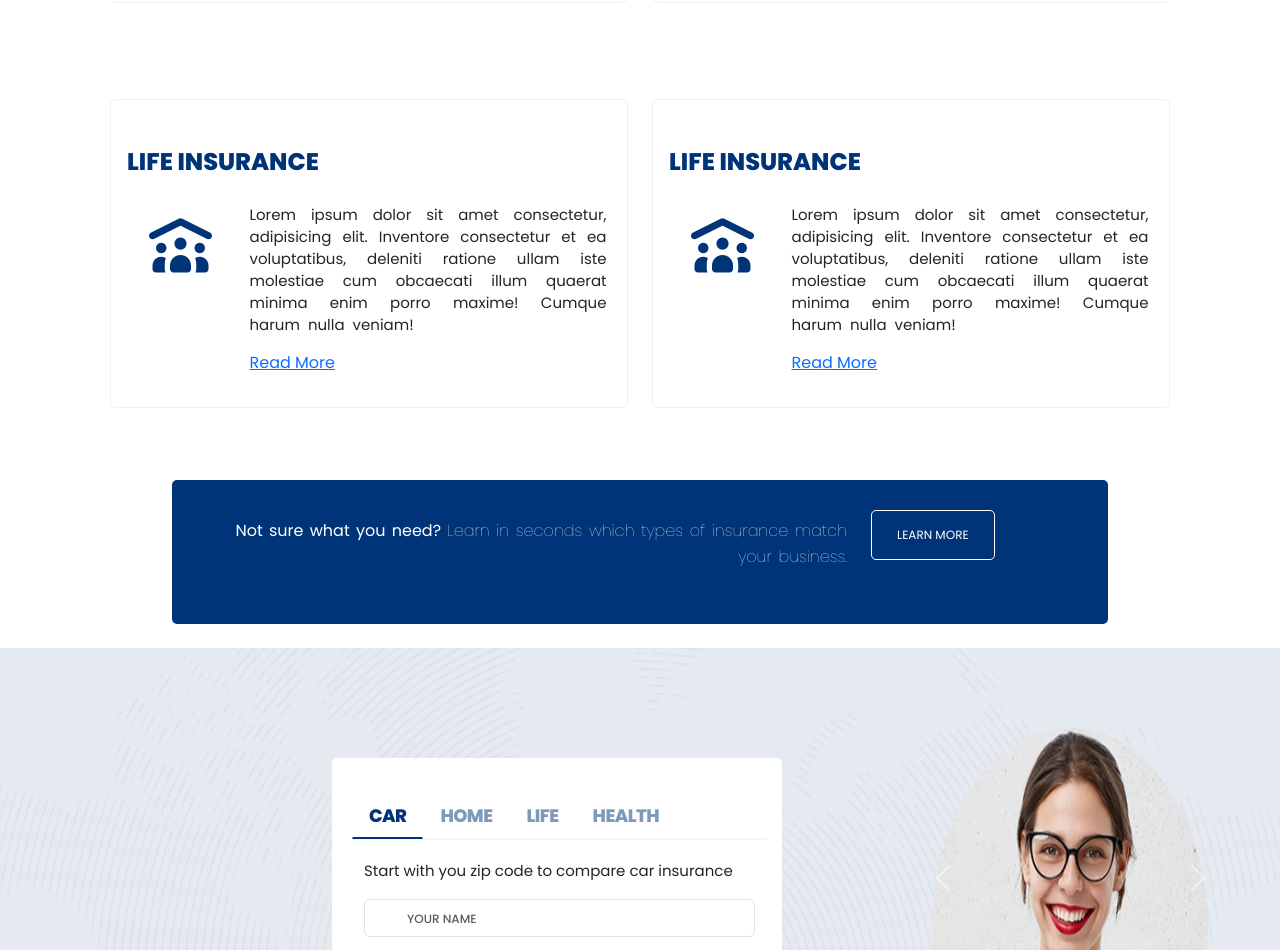
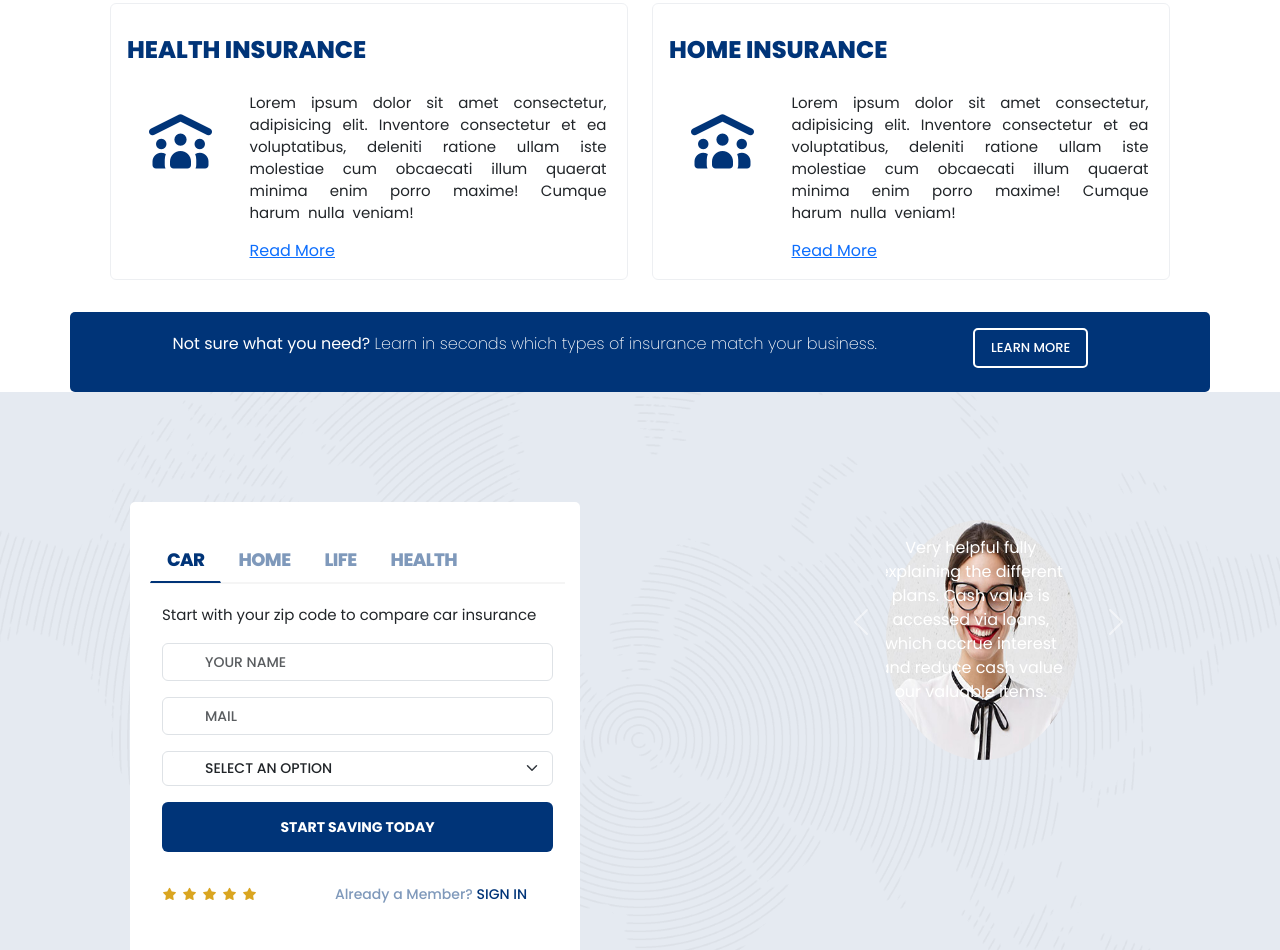
Before and after one commit to mohamedmahroofa/Insurance, an Angular app: page / in a window 1280 px wide. Shown: the part 1442-2392 px from the top of the page. Built offline with nearby package versions, Linux system fonts and the light colour scheme.

Commit message:
Readded the Learn-more section

```diff
--- a/src/app/info/info.component.css
+++ b/src/app/info/info.component.css
@@ -48,29 +48,28 @@
 #learn-more {
   background-color: #003478;
   border-radius: 5px;
-  padding: 30px 30px;
-  width: 100%;
+  width: 1140px;
 }
 
 #learn-more p {
   color: #fff;
-  line-height: 26px;
-  word-spacing: 2px;
+  font-size: 16px;
+  /* word-spacing: 0.5px;
+  letter-spacing: -0.5px; */
 }
 
 #learn-more span {
-  font-weight: 100;
+  font-weight: 200;
 }
 
 #learn-more button {
-  border: 1px solid white;
+  border: 2px solid white;
   background-color: #003478;
   color: white;
-  padding: 15px 25px;
-  font-size: 12px;
+  font-size: 13px;
   border-radius: 5px;
   text-transform: uppercase;
-  text-align: center;
+  font-weight: 500;
 }
 
 #learn-more button:hover {
@@ -79,6 +78,37 @@
 }
 
 /* Contact Form begins */
+
+.card {
+  border: 1px solid #edeff2;
+}
+
+.card-header {
+  border-bottom: none;
+  text-transform: uppercase;
+  background-color: white;
+  font-size: 24px;
+  font-weight: 800;
+  margin-top: 20px;
+  margin-right: 20px;
+  padding-right: 30px;
+  color: #003478;
+}
+
+.card-body p.card-text {
+  text-align: justify;
+  font-size: 15px;
+  font-weight: 400;
+  word-spacing: 4px;
+  line-height: 22px;
+  word-wrap: none;
+  white-space: none;
+  margin: 0 0 15px 0;
+}
+
+.card-body i {
+  color: #003478;
+}
 
 #contactform {
   background-color: #e5eaf1;
@@ -91,7 +121,9 @@
   padding: 80px 0px 80px 0px;
   overflow: visible;
 }
-
+/* #contactform .container{
+  max-width: 100% !important;
+} */
 .zipcode {
   border-radius: 5px;
   padding: 35px 15px 20px 20px;
@@ -126,19 +158,19 @@
   font-size: 15px;
   text-align: justify;
   font-weight: 400;
-  /* letter-spacing: 2px; */
+  /* letter-spacing: -12px; */
 }
 
 .tab-content .tab-pane input::placeholder,
 .form-select {
-  font-size: 12px;
+  font-size: 14px;
   font-weight: 500;
   padding-left: 30px;
   text-transform: uppercase;
 }
 
 .tab-content .tab-pane .form-select {
-  padding-left: 40px;
+  padding-left: 42px;
 }
 
 .tab-content .tab-pane .btn-primary {
@@ -146,58 +178,68 @@
   background-color: #003478;
   border: none;
   font-size: 14px;
+  font-weight: 700;
   height: 50px;
-  font-weight: 400;
   padding: 15px;
 }
 
-.ratings{
-  margin-top: 20px;
+.ratings {
+  margin-top: 30px;
 }
 
-.ratings .fa-star{
+.ratings .fa-star {
   margin-right: 5px;
   color: goldenrod;
   font-size: 12px;
 }
 
-
-.ratings .lightext{
+.ratings .lightext {
   color: #7f99bb;
   font-size: 14px;
-  font-weight: 700;
-  letter-spacing: -0.5px;
+  font-weight: 500;
+  letter-spacing: 0px;
 }
 
-.ratings .boldtext{
+.ratings .boldtext {
   text-transform: uppercase;
   color: #003478;
   font-size: 14px;
   font-weight: 500;
 }
 
-#contactcarousel{
+#contactcarousel {
   right: 60px;
   width: 300px;
   height: 300px;
-  position: absolute;
-  z-index: 15;
+  /* position:absolute;
+  z-index:15; */
 }
 
-.carousel-item{
+.carousel-item {
   position: relative;
-  height: 50vh;
+  height: 30vh;
+  width: 15vw; /* if using vw, make it half of vh*/
   /* max-width: 50%; */
 }
 
-.carousel-item img{
+.carousel-item img {
   display: block;
-  width: 85px;
-  height: 85px;
+  width: 25%;
 }
 
-.carousel-item .rounded-corner{
-  width: 50%;
+.carousel-item .rounded-corner {
+  width: 25%;
   height: auto;
 }
+
+#contactcarousel .carousel-caption {
+  margin-top: 600px;
+  margin-left: -40px;
+  /* margin-right: 40px; */
+  width: 100%;
+}
+
+#contactform .carousel-caption p {
+  text-align: center;
+}
 /* Contact Form ends */
--- a/src/app/info/info.component.html
+++ b/src/app/info/info.component.html
@@ -22,17 +22,18 @@
 
 <!-- insurance details starts -->
 <section>
-  <div class="container d-flex justify-content-center">
+  <div class="container-fluid">
+    <div class="container">
       <!-- row 1 starts -->
       <div class="row m-3 py-3">
         <!-- column 1 card starts -->
         <div class="col-6">
-        <div class="card my-3 py-3">
+          <div class="card">
             <div class="card-header">Life Insurance</div>
             <div class="card-body">
               <div class="row d-block d-flex justify-content-center">
                 <div
-                class="col-5 ms-1 my-4 mt-3 mb-3 w-auto d-block d-inline-flex justify-content-center"
+                  class="col-5 ms-1 my-4 mt-4 mb-3 w-auto d-block d-inline-flex justify-content-center"
                 >
                   <small>
                     <i
@@ -55,14 +56,14 @@
           </div>
         </div>
         <!-- column 1 card ends -->
-      <!-- column 2 card ends -->
+        <!-- column 2 card starts -->
         <div class="col-6">
-        <div class="card my-3 py-3">
+          <div class="card">
             <div class="card-header">Life Insurance</div>
             <div class="card-body">
               <div class="row d-block d-flex justify-content-center">
                 <div
-                class="col-5 ms-1 my-4 mt-3 mb-3 w-auto d-block d-inline-flex justify-content-center"
+                  class="col-5 ms-1 my-4 mt-4 mb-3 w-auto d-block d-inline-flex justify-content-center"
                 >
                   <small>
                     <i
@@ -86,20 +87,17 @@
         </div>
         <!-- column 2 card ends -->
       </div>
-  </div>
-</section>
-<section>
-  <div class="container d-flex justify-content-center">
-    <!-- row 1 starts -->
+      <!-- row 1 ends -->
+
       <div class="row m-3 py-3">
         <!-- column 1 card starts -->
         <div class="col-6">
-        <div class="card my-3 py-3">
-          <div class="card-header">Life Insurance</div>
+          <div class="card">
+            <div class="card-header">Health Insurance</div>
             <div class="card-body">
               <div class="row d-block d-flex justify-content-center">
                 <div
-                class="col-5 ms-1 my-4 mt-3 mb-3 w-auto d-block d-inline-flex justify-content-center"
+                  class="col-5 ms-1 my-4 mt-4 mb-3 w-auto d-block d-inline-flex justify-content-center"
                 >
                   <small>
                     <i
@@ -122,14 +120,14 @@
           </div>
         </div>
         <!-- column 1 card ends -->
-      <!-- column 2 card ends -->
+        <!-- column 2 card starts -->
         <div class="col-6">
-        <div class="card my-3 py-3">
-          <div class="card-header">Life Insurance</div>
+          <div class="card">
+            <div class="card-header">Home Insurance</div>
             <div class="card-body">
               <div class="row d-block d-flex justify-content-center">
                 <div
-                class="col-5 ms-1 my-4 mt-3 mb-3 w-auto d-block d-inline-flex justify-content-center"
+                  class="col-5 ms-1 my-4 mt-4 mb-3 w-auto d-block d-inline-flex justify-content-center"
                 >
                   <small>
                     <i
@@ -153,40 +151,35 @@
         </div>
         <!-- column 2 card ends -->
       </div>
+      <!-- row 1 ends -->
+    </div>
   </div>
 </section>
+<!-- insurance details ends -->
 
-<!-- Learn More section starts -->
-<section>
-  <div
-    class="container d-flex justify-content-center align-items-center my-4 w-75"
-  >
-    <div class="row" id="learn-more">
-      <div class="col-9 my-2 text-end">
-        <p>
-          Not sure what you need?
-          <span
-            >Learn in seconds which types of insurance match your
-            business.</span
-          >
-        </p>
+<!-- Learn More Section starts -->
+  <div class="container" id="learn-more">
+  <div class="row py-2">
+    <div class="col-9 px-5 py-1 my-2">
+      <p class="text-end">Not sure what you need? <span>Learn in seconds which types of insurance match your business.</span></p>
     </div>
-      <div class="col-3 text-start">
-        <button>Learn More</button>
+    <div class="col-3 text-start px-5 py-1 my-1">
+      <button class="btn btn-primary py-2 px-3">Learn More</button>
     </div>
   </div>
   </div>
-</section>
-<!-- Learn More section ends -->
 
-<!-- Contact Form section starts -->
+
+<!-- Learn More Section ends -->
+
 <section id="contactform">
   <div class="container-fluid">
-    <div class="row d-flex justify-content-center">
+    <div class="container">
+      <div class="row gx-0 d-flex justify-content-center">
         <!-- contact details starts -->
         <div class="col-6">
-        <div class="zipcode">
-          <!-- Nav tabs starts -->
+          <div class="zipcode mx-5">
+            <!-- Nav tabs starts-->
             <ul class="nav nav-tabs">
               <li class="nav-item">
                 <a
@@ -212,14 +205,13 @@
                 >
               </li>
             </ul>
-          <!-- Nav Tab ends -->
-
-          <!-- Tab panes  starts-->
+            <!-- Nav tabs ends-->
+            <!-- Tab panes starts-->
             <div class="tab-content">
               <!-- car insurance details starts -->
               <div class="tab-pane container active" id="carinsurance">
                 <p class="form-title">
-                Start with you zip code to compare car insurance
+                  Start with your zip code to compare car insurance
                 </p>
                 <div class="carform">
                   <form>
@@ -243,32 +235,40 @@
                     </div>
                     <div class="mb-3">
                       <select class="form-select">
-                      <option selected>Property Type</option>
+                        <option selected>Select an option</option>
                         <option value="carinsurance">Car Insurance</option>
                         <option value="homeinsurance">Home Insurance</option>
                         <option value="lifeinsurance">Life Insurance</option>
-                      <option value="healthinsurance">Health Insurance</option>
+                        <option value="healthinsurance">
+                          Health Insurance
+                        </option>
                       </select>
                     </div>
                     <button type="submit" class="btn btn-primary w-100">
-                    Start Saving Today
+                      Start Saving today
                     </button>
                   </form>
                   <div class="row ratings">
                     <div class="col-5">
-                    <small><i class="fa-solid fa-star"></i></small>
-                    <small><i class="fa-solid fa-star"></i></small>
-                    <small><i class="fa-solid fa-star"></i></small>
-                    <small><i class="fa-solid fa-star"></i></small>
-                    <small><i class="fa-solid fa-star"></i></small>
+                      <small class="pt-2"
+                        ><i class="fa-solid fa-star"></i
+                      ></small>
+                      <small class="pt-2"
+                        ><i class="fa-solid fa-star"></i
+                      ></small>
+                      <small class="pt-2"
+                        ><i class="fa-solid fa-star"></i
+                      ></small>
+                      <small class="pt-2"
+                        ><i class="fa-solid fa-star"></i
+                      ></small>
+                      <small class="pt-2"
+                        ><i class="fa-solid fa-star"></i
+                      ></small>
                     </div>
                     <div class="col-7">
-                    <p>
-                      <span class="lightext">Already a Member?</span
-                      ><a href="#carinsurance" class="boldtext nav-link"
-                        >Sign In</a
-                      >
-                    </p>
+                      <span class="lightext">Already a Member? </span
+                      ><a><span class="boldtext">Sign In</span></a>
                     </div>
                   </div>
                 </div>
@@ -277,7 +277,7 @@
               <!-- home insurance details starts -->
               <div class="tab-pane container fade" id="homeinsurance">
                 <p class="form-title">
-                Start with you zip code to compare home insurance
+                  Start with your zip code to compare home insurance
                 </p>
                 <div class="homeform">
                   <form>
@@ -301,36 +301,49 @@
                     </div>
                     <div class="mb-3">
                       <select class="form-select">
-                      <option selected>Property Type</option>
+                        <option selected>Select an option</option>
                         <option value="carinsurance">Car Insurance</option>
                         <option value="homeinsurance">Home Insurance</option>
                         <option value="lifeinsurance">Life Insurance</option>
-                      <option value="healthinsurance">Health Insurance</option>
+                        <option value="healthinsurance">
+                          Health Insurance
+                        </option>
                       </select>
                     </div>
                     <button type="submit" class="btn btn-primary w-100">
-                    Start Saving Today
+                      Start Saving today
                     </button>
                   </form>
                   <div class="row ratings">
                     <div class="col-5">
-                    <small><i class="fa-solid fa-star fa-1x"></i></small>
-                    <small><i class="fa-solid fa-star fa-1x"></i></small>
-                    <small><i class="fa-solid fa-star fa-1x"></i></small>
-                    <small><i class="fa-solid fa-star fa-1x"></i></small>
-                    <small><i class="fa-solid fa-star fa-1x"></i></small>
+                      <small class="pt-2"
+                        ><i class="fa-solid fa-star"></i
+                      ></small>
+                      <small class="pt-2"
+                        ><i class="fa-solid fa-star"></i
+                      ></small>
+                      <small class="pt-2"
+                        ><i class="fa-solid fa-star"></i
+                      ></small>
+                      <small class="pt-2"
+                        ><i class="fa-solid fa-star"></i
+                      ></small>
+                      <small class="pt-2"
+                        ><i class="fa-solid fa-star"></i
+                      ></small>
                     </div>
                     <div class="col-7">
-                    <a>Already a Member? Sign In</a>
+                      <span class="lightext">Already a Member? </span
+                      ><a><span class="boldtext">Sign In</span></a>
                     </div>
                   </div>
                 </div>
               </div>
               <!-- home insurance details ends -->
-            <!-- life insurance starts -->
+              <!-- life insurance details starts-->
               <div class="tab-pane container fade" id="lifeinsurance">
                 <p class="form-title">
-                Start with you zip code to compare life insurance
+                  Start with your zip code to compare life insurance
                 </p>
                 <div class="lifeform">
                   <form>
@@ -354,38 +367,56 @@
                     </div>
                     <div class="mb-3">
                       <select class="form-select">
-                      <option selected>Property Type</option>
+                        <option selected>Select an option</option>
                         <option value="carinsurance">Car Insurance</option>
                         <option value="homeinsurance">Home Insurance</option>
                         <option value="lifeinsurance">Life Insurance</option>
-                      <option value="healthinsurance">Health Insurance</option>
+                        <option value="healthinsurance">
+                          Health Insurance
+                        </option>
                       </select>
                     </div>
                     <button type="submit" class="btn btn-primary w-100">
-                    Start Saving Today
+                      Start Saving today
                     </button>
                   </form>
                   <div class="row ratings">
                     <div class="col-5">
-                    <small><i class="fa-solid fa-star fa-1x"></i></small>
-                    <small><i class="fa-solid fa-star fa-1x"></i></small>
-                    <small><i class="fa-solid fa-star fa-1x"></i></small>
-                    <small><i class="fa-solid fa-star fa-1x"></i></small>
-                    <small><i class="fa-solid fa-star fa-1x"></i></small>
+                      <small class="pt-2"
+                        ><i class="fa-solid fa-star"></i
+                      ></small>
+                      <small class="pt-2"
+                        ><i class="fa-solid fa-star"></i
+                      ></small>
+                      <small class="pt-2"
+                        ><i class="fa-solid fa-star"></i
+                      ></small>
+                      <small class="pt-2"
+                        ><i class="fa-solid fa-star"></i
+                      ></small>
+                      <small class="pt-2"
+                        ><i class="fa-solid fa-star"></i
+                      ></small>
                     </div>
-                  <div class="col-7">
-                    <a>Already a Member? Sign In</a>
+                    <div
+                      class="col-7"
+                      style="text-align: end; margin-right: 45px"
+                    >
+                      <p><span class="lightext">Already a Member?</span></p>
+                      <a href="#carinsurance" class="boldtext nav-link"
+                        >Sign In</a
+                      >
                     </div>
                   </div>
                 </div>
               </div>
-            <!-- life insurance ends -->
-            <!-- health insurance starts -->
+              <!-- life insurance ends-->
+              <!-- healtth insurance starts-->
               <div class="tab-pane container fade" id="healthinsurance">
                 <p class="form-title">
-                Start with you zip code to compare health insurance
+                  Start with your zip code to compare health insurance
                 </p>
-              <div class="carform">
+                <div class="healthform">
                   <form>
                     <div class="mb-3 mt-3">
                       <input
@@ -407,39 +438,53 @@
                     </div>
                     <div class="mb-3">
                       <select class="form-select">
-                      <option selected>Property Type</option>
+                        <option selected>Select an option</option>
                         <option value="carinsurance">Car Insurance</option>
                         <option value="homeinsurance">Home Insurance</option>
                         <option value="lifeinsurance">Life Insurance</option>
-                      <option value="healthinsurance">Health Insurance</option>
+                        <option value="healthinsurance">
+                          Health Insurance
+                        </option>
                       </select>
                     </div>
                     <button type="submit" class="btn btn-primary w-100">
-                    Start Saving Today
+                      Start Saving today
                     </button>
                   </form>
                   <div class="row ratings">
                     <div class="col-5">
-                    <small><i class="fa-solid fa-star fa-1x"></i></small>
-                    <small><i class="fa-solid fa-star fa-1x"></i></small>
-                    <small><i class="fa-solid fa-star fa-1x"></i></small>
-                    <small><i class="fa-solid fa-star fa-1x"></i></small>
-                    <small><i class="fa-solid fa-star fa-1x"></i></small>
+                      <small class="pt-2"
+                        ><i class="fa-solid fa-star"></i
+                      ></small>
+                      <small class="pt-2"
+                        ><i class="fa-solid fa-star"></i
+                      ></small>
+                      <small class="pt-2"
+                        ><i class="fa-solid fa-star"></i
+                      ></small>
+                      <small class="pt-2"
+                        ><i class="fa-solid fa-star"></i
+                      ></small>
+                      <small class="pt-2"
+                        ><i class="fa-solid fa-star"></i
+                      ></small>
                     </div>
                     <div class="col-7">
-                    <a>Already a Member? Sign In</a>
+                      <span class="lightext">Already a Member? </span
+                      ><a><span class="boldtext">Sign In</span></a>
                     </div>
                   </div>
                 </div>
               </div>
-            <!-- health insurance ends -->
+              <!--health insurance ends-->
             </div>
-          <!-- Tab panes ends -->
+            <!-- Tab panes ends-->
           </div>
         </div>
         <!-- contact details ends -->
-      <!-- carousel details starts -->
-      <div id="contactcarousel" class="carousel slide">
+        <!-- carousel starts -->
+        <div class="col-6 d-flex justify-content-center">
+          <div id="contactcarousel" class="carousel slide ms-auto px-5 py-5">
             <div class="carousel-inner">
               <div class="carousel-item active">
                 <img
@@ -449,6 +494,15 @@
                   alt="Carousel Image 3"
                   priority
                 />
+                <div class="carousel-caption d-none d-md-block">
+                  <p>Maria Marlin</p>
+                  <p>Retired Govt Official, ON, Canada</p>
+                  <p class="mt-5">
+                    Very helpful fully explaining the different plans. Cash
+                    value is accessed via loans, which accrue interest and
+                    reduce cash value our valuable items.
+                  </p>
+                </div>
               </div>
               <div class="carousel-item">
                 <img
@@ -458,6 +512,15 @@
                   alt="Carousel Image 3"
                   priority
                 />
+                <div class="carousel-caption d-none d-md-block">
+                  <p>Maria Marlin</p>
+                  <p>Retired Govt Official, ON, Canada</p>
+                  <p>
+                    Very helpful fully explaining the different plans. Cash
+                    value is accessed via loans, which accrue interest and
+                    reduce cash value our valuable items.
+                  </p>
+                </div>
               </div>
               <div class="carousel-item">
                 <img
@@ -467,30 +530,48 @@
                   alt="Carousel Image 3"
                   priority
                 />
+                <div class="carousel-caption d-none d-md-block">
+                  <p>Maria Marlin</p>
+                  <p>Retired Govt Official, ON, Canada</p>
+                  <p>
+                    Very helpful fully explaining the different plans. Cash
+                    value is accessed via loans, which accrue interest and
+                    reduce cash value our valuable items.
+                  </p>
+                </div>
               </div>
             </div>
             <button
               class="carousel-control-prev"
               type="button"
-          data-bs-target="#carouselExample"
+              data-bs-target="#contactcarousel"
               data-bs-slide="prev"
             >
-          <span class="carousel-control-prev-icon" aria-hidden="true"></span>
+              <span
+                class="carousel-control-prev-icon"
+                aria-hidden="true"
+              ></span>
               <span class="visually-hidden">Previous</span>
             </button>
             <button
               class="carousel-control-next"
               type="button"
-          data-bs-target="#carouselExample"
+              data-bs-target="#contactcarousel"
               data-bs-slide="next"
             >
-          <span class="carousel-control-next-icon" aria-hidden="true"></span>
+              <span
+                class="carousel-control-next-icon"
+                aria-hidden="true"
+              ></span>
               <span class="visually-hidden">Next</span>
             </button>
           </div>
-      <!-- carousel details ends -->
+        </div>
+        <!-- ccarousel ends -->
       </div>
       <!--row ends-->
     </div>
+    <!--container ends-->
+  </div>
+  <!--container-fluid ends-->
 </section>
-<!-- Contact Form Ends -->
```
Lines whose indentation alone changed are shown as unchanged.
